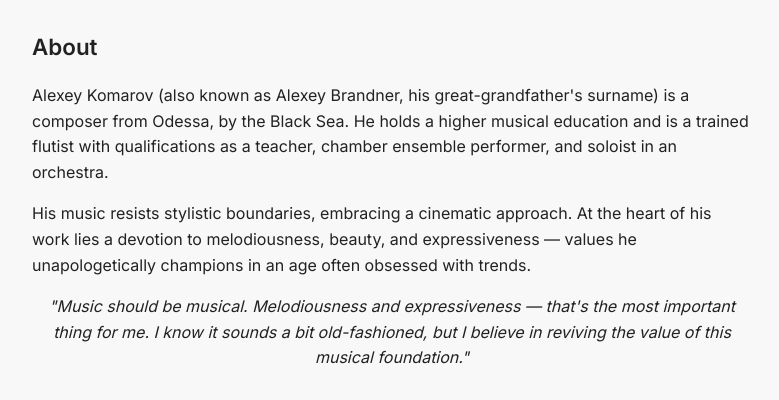
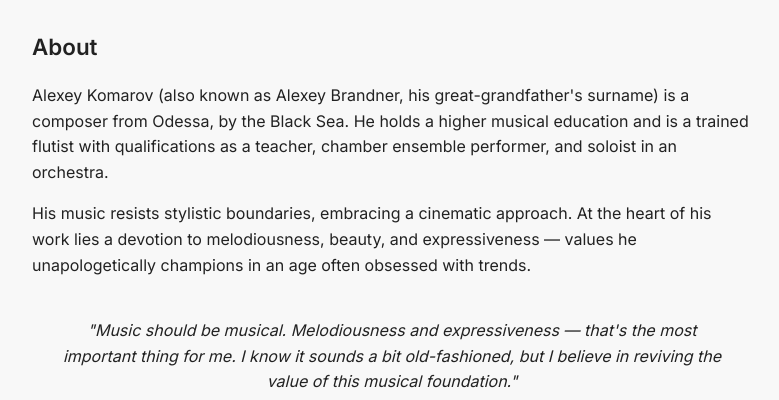
Before and after one commit to AleKomarov/alexey-komarov-site, a plain HTML site: page index.html in a window 1280 px wide. Shown: the part 383-783 px from the top of the page, without its empty margins (248-1027 px from the left). Drawn offline with Linux system fonts and the light colour scheme.

Commit message:
Update index.html

```diff
--- a/index.html
+++ b/index.html
@@ -70,7 +70,7 @@
 
 <section>
       <p>
-	<div style="text-align: center;">
+	<div style="text-align: center; margin: 40px 20px;">
 	      <em>"Music should be musical. Melodiousness and expressiveness — that's the most important thing for me. I know it sounds a bit old-fashioned, but I believe in reviving the value of this musical foundation."</em>
 	</div>
       </p>
```
